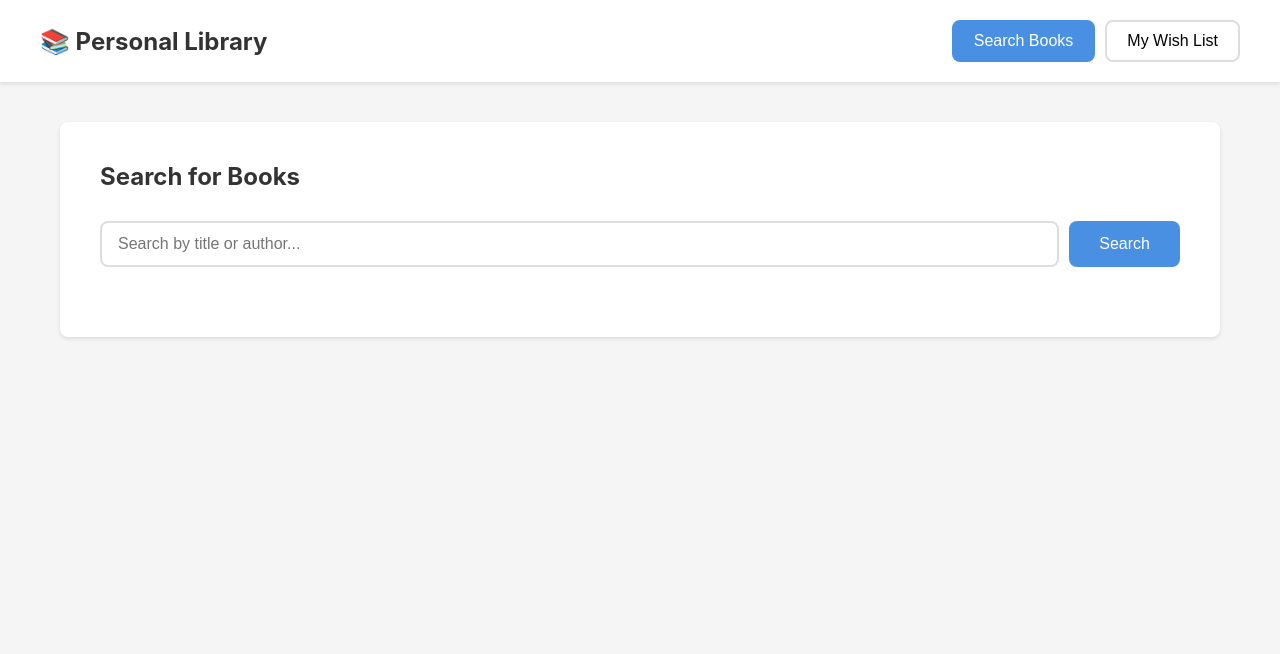
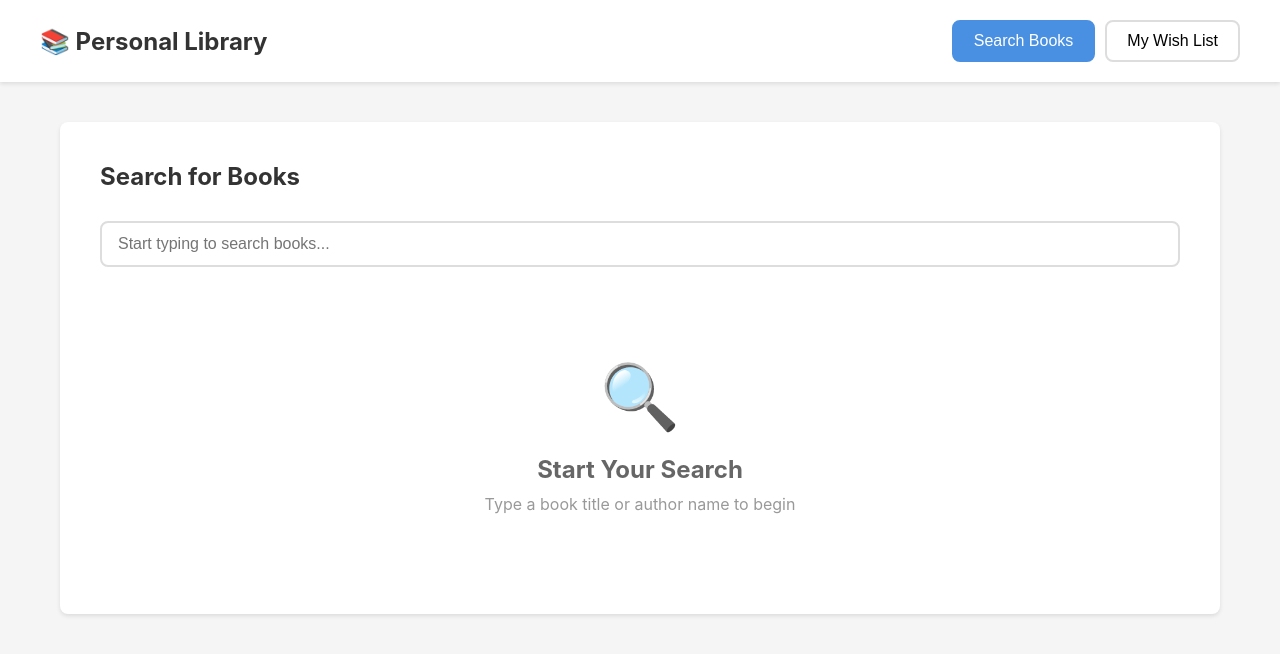
Before and after one commit to neriaok/Library-Tracker, a React (Create React App) app: page / in a window 1280 px wide. Shown: the top 654 px of the page. Built offline with nearby package versions, Linux system fonts and the light colour scheme.

Commit message:
Add debounced search, loading spinner, and error handling

```diff
--- a/src/App.css
+++ b/src/App.css
@@ -76,6 +76,7 @@
 
 /* Search Form */
 .search-form {
+  position: relative;
   display: flex;
   gap: 10px;
   margin: 30px 0;
@@ -84,28 +85,111 @@
 .search-input {
   flex: 1;
   padding: 12px 16px;
+  padding-right: 40px;
   font-size: 16px;
   border: 2px solid #ddd;
   border-radius: 8px;
   outline: none;
+  transition: border-color 0.3s;
 }
 
 .search-input:focus {
   border-color: #4a90e2;
 }
 
-.search-button {
-  padding: 12px 30px;
-  background-color: #4a90e2;
-  color: white;
+.clear-button {
+  position: absolute;
+  right: 15px;
+  top: 50%;
+  transform: translateY(-50%);
+  background: none;
   border: none;
-  border-radius: 8px;
-  font-size: 16px;
+  font-size: 20px;
+  color: #999;
   cursor: pointer;
+  padding: 5px;
+  display: flex;
+  align-items: center;
+  justify-content: center;
 }
 
-.search-button:hover {
-  background-color: #357abd;
+.clear-button:hover {
+  color: #333;
+}
+
+/* Loading Spinner */
+.loading-container {
+  display: flex;
+  flex-direction: column;
+  align-items: center;
+  justify-content: center;
+  padding: 60px 20px;
+}
+
+.spinner {
+  width: 50px;
+  height: 50px;
+  border: 4px solid #f3f3f3;
+  border-top: 4px solid #4a90e2;
+  border-radius: 50%;
+  animation: spin 1s linear infinite;
+  margin-bottom: 20px;
+}
+
+@keyframes spin {
+  0% { transform: rotate(0deg); }
+  100% { transform: rotate(360deg); }
+}
+
+.loading-container p {
+  color: #666;
+  font-size: 16px;
+}
+
+/* Error Message */
+.error-message {
+  display: flex;
+  align-items: center;
+  gap: 15px;
+  padding: 20px;
+  margin: 30px 0;
+  background-color: #fff3cd;
+  border: 1px solid #ffc107;
+  border-radius: 8px;
+  color: #856404;
+}
+
+.error-icon {
+  font-size: 24px;
+}
+
+.error-message p {
+  margin: 0;
+  color: #856404;
+}
+
+/* Empty State */
+.empty-state {
+  text-align: center;
+  padding: 60px 20px;
+  color: #999;
+}
+
+.empty-icon {
+  font-size: 64px;
+  display: block;
+  margin-bottom: 20px;
+}
+
+.empty-state h3 {
+  font-size: 24px;
+  color: #666;
+  margin-bottom: 10px;
+}
+
+.empty-state p {
+  font-size: 16px;
+  color: #999;
 }
 
 /* Books List */
@@ -123,6 +207,12 @@
   background-color: #f9f9f9;
   border-radius: 8px;
   border: 1px solid #e0e0e0;
+  transition: transform 0.2s, box-shadow 0.2s;
+}
+
+.book-item:hover {
+  transform: translateY(-2px);
+  box-shadow: 0 4px 8px rgba(0,0,0,0.1);
 }
 
 .book-item img {
@@ -130,6 +220,28 @@
   height: 120px;
   object-fit: cover;
   border-radius: 4px;
+}
+
+.no-image {
+  width: 80px;
+  height: 120px;
+  background-color: #e0e0e0;
+  border-radius: 4px;
+  display: flex;
+  flex-direction: column;
+  align-items: center;
+  justify-content: center;
+  color: #999;
+}
+
+.no-image span {
+  font-size: 32px;
+  margin-bottom: 5px;
+}
+
+.no-image p {
+  font-size: 12px;
+  margin: 0;
 }
 
 .book-info {
@@ -158,15 +270,18 @@
   border-radius: 6px;
   cursor: pointer;
   font-size: 14px;
+  transition: background-color 0.3s, transform 0.2s;
 }
 
 .add-button:hover:not(:disabled) {
   background-color: #357abd;
+  transform: translateY(-1px);
 }
 
 .add-button:disabled {
-  background-color: #ccc;
+  background-color: #28a745;
   cursor: not-allowed;
+  opacity: 0.8;
 }
 
 /* Remove from Wish List Button */
@@ -179,10 +294,12 @@
   border-radius: 6px;
   cursor: pointer;
   font-size: 14px;
+  transition: background-color 0.3s, transform 0.2s;
 }
 
 .remove-button:hover {
   background-color: #c0392b;
+  transform: translateY(-1px);
 }
 
 /* Responsive */
@@ -199,4 +316,14 @@
   .nav-btn {
     flex: 1;
   }
+
+  .book-item {
+    flex-direction: column;
+  }
+
+  .book-item img,
+  .no-image {
+    width: 100%;
+    height: 200px;
+  }
 }
--- a/src/pages/SearchPage.js
+++ b/src/pages/SearchPage.js
@@ -1,24 +1,55 @@
-import React, { useState } from 'react';
+import React, { useState, useEffect } from 'react';
 import { useLibrary } from '../context/LibraryContext';
 
 function SearchPage() {
   const [searchTerm, setSearchTerm] = useState('');
   const [books, setBooks] = useState([]);
   const [loading, setLoading] = useState(false);
+  const [error, setError] = useState(null);
 
   const { addToWishList, isInWishList } = useLibrary();
 
+  // Debounced search effect
+  useEffect(() => {
+    // Don't search if search term is empty
+    if (!searchTerm.trim()) {
+      setBooks([]);
+      return;
+    }
+
+    // Set loading and clear previous error
+    setLoading(true);
+    setError(null);
+
+    // Debounce: wait 500ms after user stops typing
+    const timer = setTimeout(() => {
+      searchBooks();
+    }, 500);
+
+    // Cleanup: cancel the timer if user types again
+    return () => clearTimeout(timer);
+  }, [searchTerm]);
+
   const searchBooks = async () => {
-    if (!searchTerm.trim()) return;
-
-    setLoading(true);
     try {
       const response = await fetch(
-        `https://www.googleapis.com/books/v1/volumes?q=${searchTerm}&maxResults=20`
+        `https://www.googleapis.com/books/v1/volumes?q=${encodeURIComponent(searchTerm)}&maxResults=20`
       );
+
+      if (!response.ok) {
+        throw new Error('Failed to fetch books. Please try again.');
+      }
+
       const data = await response.json();
 
-      const formattedBooks = (data.items || []).map(item => ({
+      if (!data.items || data.items.length === 0) {
+        setBooks([]);
+        setError('No books found. Try different keywords.');
+        setLoading(false);
+        return;
+      }
+
+      const formattedBooks = data.items.map(item => ({
         id: item.id,
         title: item.volumeInfo.title,
         authors: item.volumeInfo.authors || ['Unknown Author'],
@@ -26,43 +57,79 @@ function SearchPage() {
       }));
 
       setBooks(formattedBooks);
-    } catch (error) {
-      console.error('Error fetching books:', error);
+      setError(null);
+    } catch (err) {
+      console.error('Error fetching books:', err);
+      setError(err.message || 'Something went wrong. Please try again.');
+      setBooks([]);
     } finally {
       setLoading(false);
     }
-  };
-
-  const handleSubmit = (e) => {
-    e.preventDefault();
-    searchBooks();
   };
 
   return (
     <div className="page">
       <h2>Search for Books</h2>
 
-      <form onSubmit={handleSubmit} className="search-form">
+      <div className="search-form">
         <input
           type="text"
-          placeholder="Search by title or author..."
+          placeholder="Start typing to search books..."
           value={searchTerm}
           onChange={(e) => setSearchTerm(e.target.value)}
           className="search-input"
         />
-        <button type="submit" className="search-button">
-          Search
-        </button>
-      </form>
+        {searchTerm && (
+          <button
+            onClick={() => setSearchTerm('')}
+            className="clear-button"
+          >
+            ✕
+          </button>
+        )}
+      </div>
 
-      {loading && <p>Loading...</p>}
+      {loading && (
+        <div className="loading-container">
+          <div className="spinner"></div>
+          <p>Searching for books...</p>
+        </div>
+      )}
 
-      {books.length > 0 && (
+      {error && (
+        <div className="error-message">
+          <span className="error-icon">⚠️</span>
+          <p>{error}</p>
+        </div>
+      )}
+
+      {!loading && !error && searchTerm && books.length === 0 && (
+        <div className="empty-state">
+          <span className="empty-icon">📭</span>
+          <h3>No Results Found</h3>
+          <p>Try searching with different keywords</p>
+        </div>
+      )}
+
+      {!loading && !error && !searchTerm && (
+        <div className="empty-state">
+          <span className="empty-icon">🔍</span>
+          <h3>Start Your Search</h3>
+          <p>Type a book title or author name to begin</p>
+        </div>
+      )}
+
+      {!loading && books.length > 0 && (
         <div className="books-list">
           {books.map(book => (
             <div key={book.id} className="book-item">
-              {book.thumbnail && (
+              {book.thumbnail ? (
                 <img src={book.thumbnail} alt={book.title} />
+              ) : (
+                <div className="no-image">
+                  <span>📚</span>
+                  <p>No Cover</p>
+                </div>
               )}
               <div className="book-info">
                 <h3>{book.title}</h3>
@@ -72,7 +139,7 @@ function SearchPage() {
                   disabled={isInWishList(book.id)}
                   className="add-button"
                 >
-                  {isInWishList(book.id) ? 'Already in Wish List' : 'Add to Wish List'}
+                  {isInWishList(book.id) ? '✓ In Wish List' : '+ Add to Wish List'}
                 </button>
               </div>
             </div>
```
